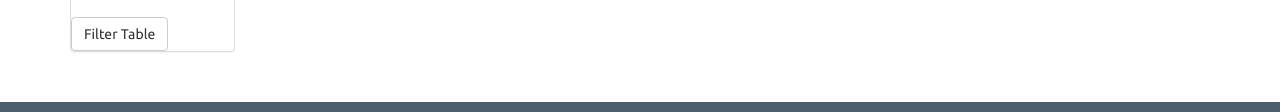
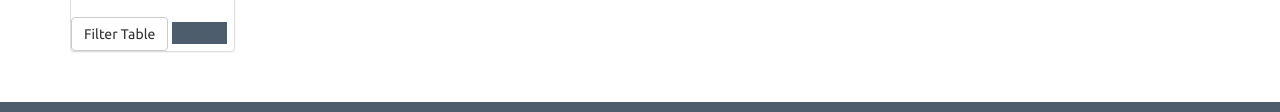
Before and after one commit to tnguyen0306/JavaScript-and-DOM-Manipulation, a plain HTML site: page UFO-level-2/index.html in a window 1280 px wide. Shown: the part 1118-1230 px from the top of the page. Drawn offline with nearby package versions, Linux system fonts and the light colour scheme.

Commit message:
Ver 1.0.0 - final

```diff
--- a/UFO-level-1/static/js/app.js
+++ b/UFO-level-1/static/js/app.js
@@ -45,4 +45,5 @@ function runEnter() {
     columns.forEach(column => row.append("td").text(events[column])
     )
   });
+
 };
--- a/UFO-level-2/index.html
+++ b/UFO-level-2/index.html
@@ -9,6 +9,14 @@
   <link href="https://fonts.googleapis.com/css?family=Ubuntu" rel="stylesheet">
   <link rel="stylesheet" href="static/css/style.css">
 </head>
+
+<style>
+  input[type=submit] {
+    background-color: rgb(78, 93, 108);
+    border: none;
+    color: rgb(78, 93, 108);
+  }
+</style>
 
 <body>
   <div class="wrapper">
@@ -58,6 +66,7 @@
                     </ul>
                   </div>
                   <button id="filter-btn" type="button" class="btn btn-default">Filter Table</button>
+                  <input type="submit" value="submit">
                 </form>
               </div>
             </div>
--- a/UFO-level-2/static/js/app.js
+++ b/UFO-level-2/static/js/app.js
@@ -63,4 +63,5 @@ function runEnter() {
     columns.forEach(column => row.append("td").text(events[column])
     )
   });
+
 };
```
